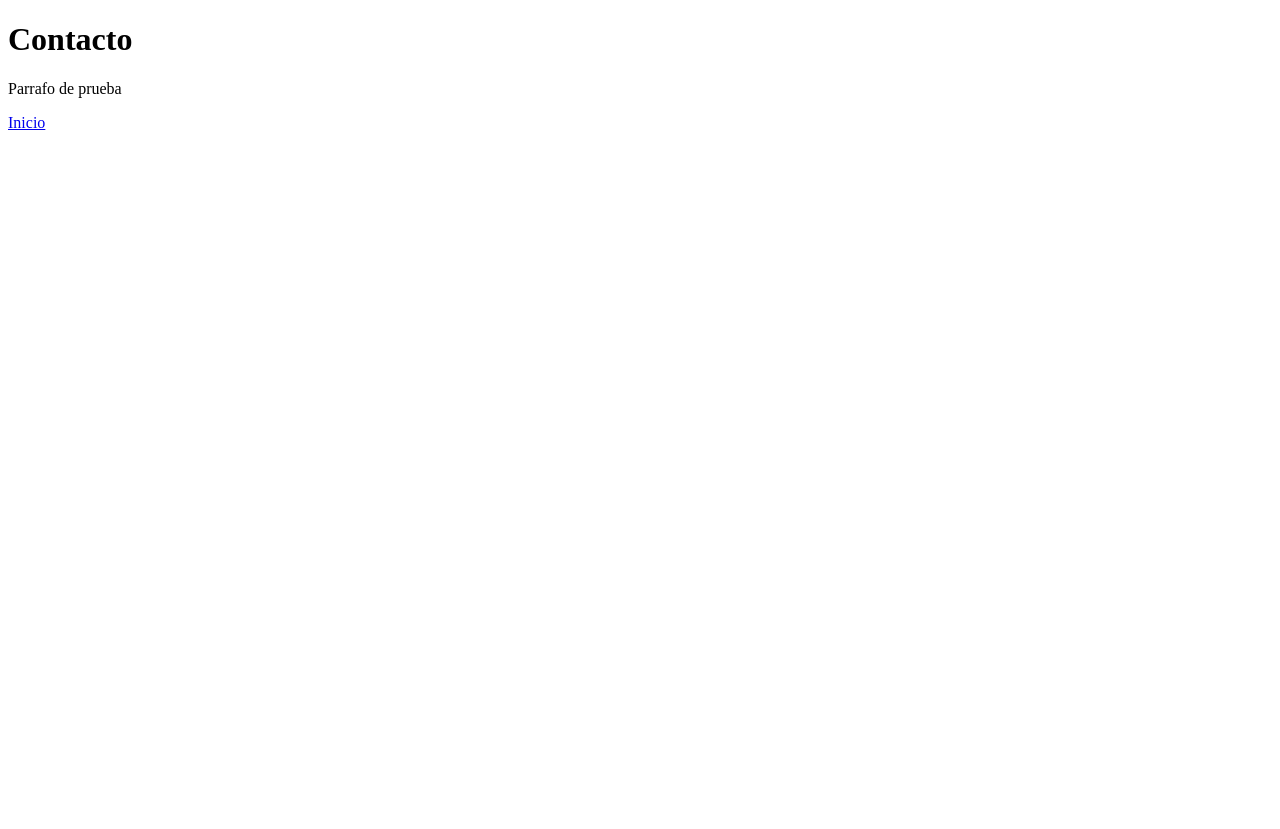
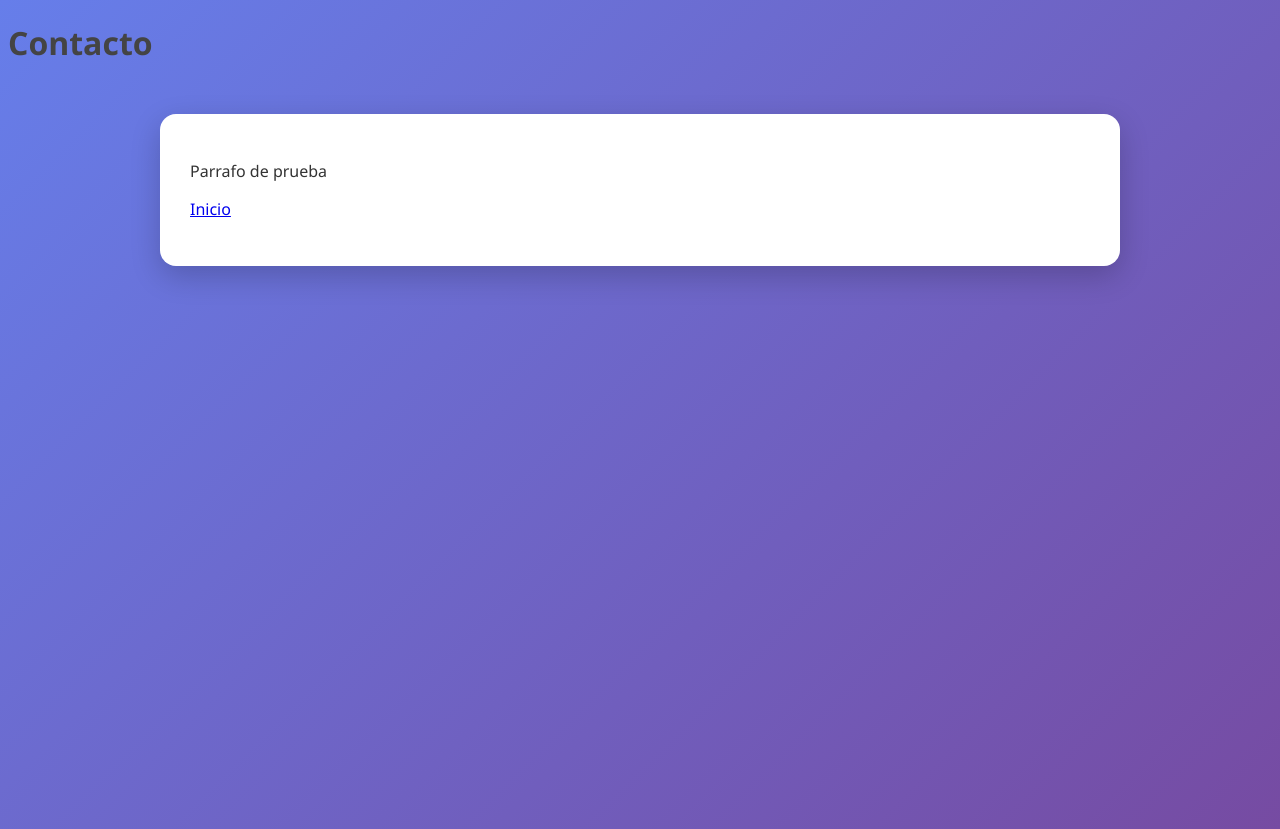
Before and after one commit to F1xha/Fullstack_Git, a plain HTML site: page contacto.html in a window 1280 px wide. Before the commit the page ends 800 px from the top, so only its background shows below. Drawn offline with Linux system fonts and the light colour scheme; the site is published under a folder, as on GitHub Pages, so addresses that start at the root find nothing.

Commit message:
se modifica y arregla el css para poder conectar a cada html

```diff
--- a/contacto.html
+++ b/contacto.html
@@ -4,7 +4,7 @@
     <meta charset="UTF-8">
     <meta name="viewport" content="width=device-width, initial-scale=1.0">
     <title>contacto</title>
-    <link rel="stylesheet" href="/CSS/styles.css">
+    <link rel="stylesheet" href="CSS/styles.css">
 </head>
 <body>
     <h1>Contacto</h1>
```
Also changed, not shown: index.html (+1 -1 lines), nosotros.html (+1 -1 lines).
